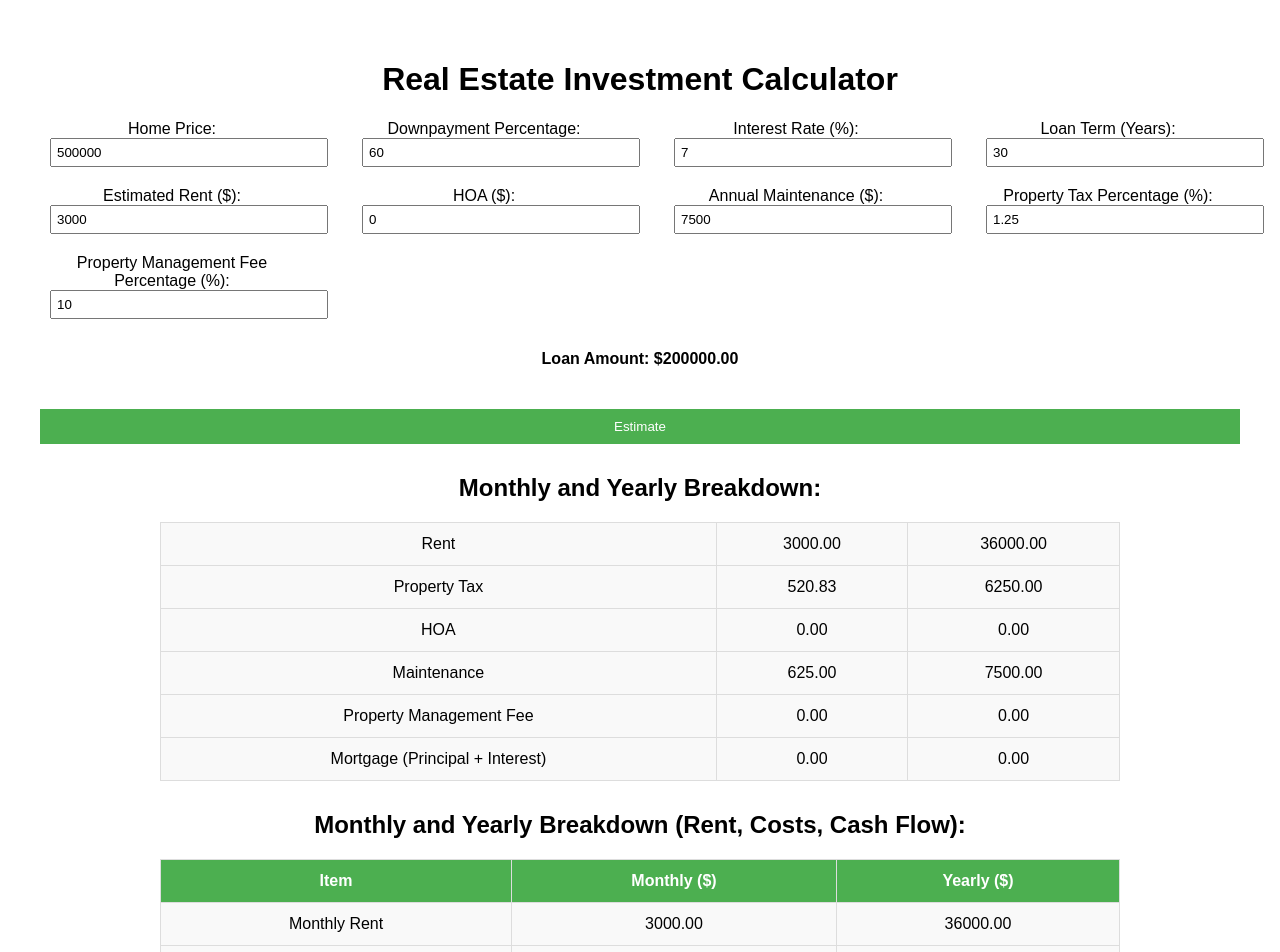
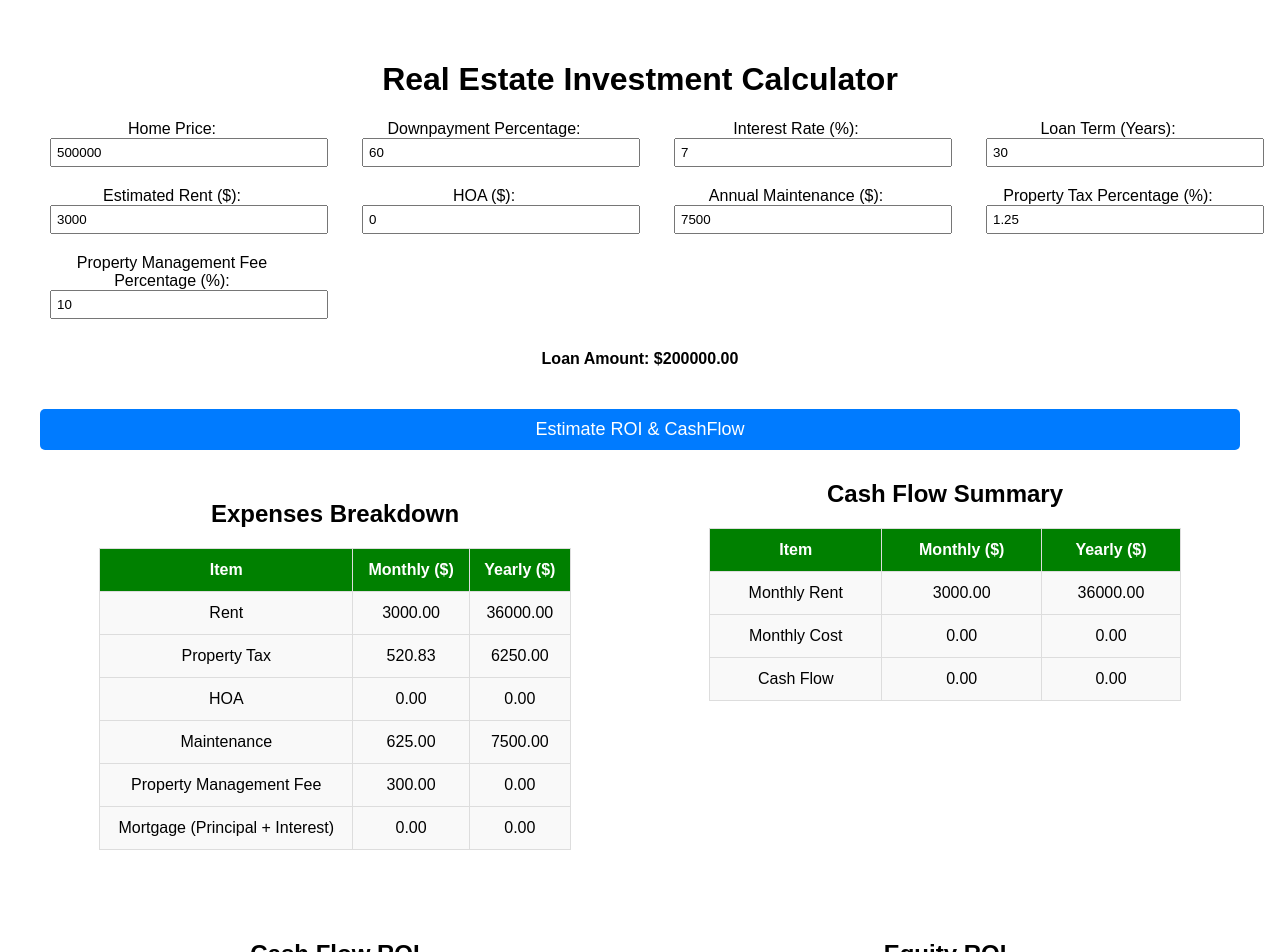
Before and after one commit to seshasaisrivatsav/real-estate-investment-calculator, a React (Create React App) app: page / in a window 1280 px wide. Shown: the top 952 px of the page. Built offline with nearby package versions, Linux system fonts and the light colour scheme.

Commit message:
latest code

```diff
--- a/src/components/calculator.css
+++ b/src/components/calculator.css
@@ -67,7 +67,7 @@ button {
 }
 
 .output-table th {
-  background-color: #4CAF50;
+  background-color: green;
   color: white;
 }
 
@@ -87,3 +87,35 @@ button {
 .summary-container ul li {
   margin: 5px 0;
 }
+
+.tables-container {
+  display: flex;
+  flex-direction: column;
+  gap: 20px; /* Space between rows */
+}
+
+.table-row {
+  display: flex;
+  justify-content: space-between;
+  gap: 20px; /* Space between tables */
+}
+
+.table-row > * {
+  flex: 1; /* Ensures each table takes equal width */
+  min-width: 45%;
+}
+
+.estimate-button {
+  background-color: #007bff; /* Blue background */
+  color: white;              /* White text */
+  font-size: 18px;           /* Larger text */
+  padding: 10px 20px;        /* Padding around the text */
+  border: none;              /* Remove border */
+  border-radius: 5px;        /* Rounded corners */
+  cursor: pointer;          /* Pointer cursor on hover */
+  transition: background-color 0.3s ease; /* Smooth transition */
+}
+
+.estimate-button:hover {
+  background-color: #0056b3; /* Darker blue on hover */
+}
--- a/src/components/calculator.jsx
+++ b/src/components/calculator.jsx
@@ -1,9 +1,10 @@
-import React, { useState, useEffect } from 'react';
-import { useTable } from 'react-table';
-import { calculateEverything } from '../utils/calculations';
-import CashFlowROITable from './cashFlowROITable';
-import EquityROITable from './equityROITable';
-import './calculator.css';
+import React, { useState, useEffect } from "react";
+import { calculateEverything } from "../utils/calculations";
+import ExpensesBreakdownTable from "./expensesBreakdownTable";
+import CashFlowSummaryTable from "./cashFlowSummaryTable";
+import CashFlowROITable from "./cashFlowROITable";
+import EquityROITable from "./equityROITable";
+import "./calculator.css";
 
 function Calculator() {
   // Inputs
@@ -15,12 +16,14 @@ function Calculator() {
   const [estimatedRent, setEstimatedRent] = useState(3000);
   const [hoa, setHoa] = useState(0);
   const [propertyTaxPercentage, setPropertyTaxPercentage] = useState(1.25);
-  const [propertyManagementFeePercentage, setPropertyManagementFeePercentage] = useState(10);
+  const [propertyManagementFeePercentage, setPropertyManagementFeePercentage] =
+    useState(10);
 
   // Calculations
   const [amortizationData, setAmortizationData] = useState([]);
   const [propertyManagementFee, setPropertyManagementFee] = useState(0);
-  const [propertyManagementFeeYearly, setPropertyManagementFeeYearly] = useState(0);
+  const [propertyManagementFeeYearly, setPropertyManagementFeeYearly] =
+    useState(0);
   const [loanAmount, setLoanAmount] = useState(0);
 
   const [monthlyCashFlow, setMonthlyCashFlow] = useState(0);
@@ -33,10 +36,14 @@ function Calculator() {
     const downpayment = homePrice * (downpaymentPercentage / 100);
     const loanAmount = homePrice - downpayment;
     setLoanAmount(loanAmount);
+
+    const monthlyPropertyManagementFee =
+      estimatedRent * (propertyManagementFeePercentage / 100);
+
+    setPropertyManagementFee(monthlyPropertyManagementFee);
   }, [homePrice, downpaymentPercentage]);
 
   const calculateData = () => {
-
     const everyDetail = calculateEverything({
       homePrice,
       downpaymentPercentage,
@@ -46,11 +53,10 @@ function Calculator() {
       hoa,
       annualMaintenance,
       propertyTaxPercentage,
-      propertyManagementFeePercentage
+      propertyManagementFeePercentage,
     });
 
-
-    console.log( everyDetail);
+    console.log(everyDetail);
     setAmortizationData(everyDetail.amortization);
     // Set ROI and Cashflow ROI
 
@@ -63,14 +69,14 @@ function Calculator() {
     const propertyTaxAmount = homePrice * (propertyTaxPercentage / 100);
     const monthlyPropertyTax = propertyTaxAmount / 12;
 
-    const monthlyPropertyManagementFee = (estimatedRent * (propertyManagementFeePercentage / 100));
+    const monthlyPropertyManagementFee =
+      estimatedRent * (propertyManagementFeePercentage / 100);
     const yearlyPropertyManagementFee = monthlyPropertyManagementFee * 12;
 
     const monthlyPropertyMaintenance = annualMaintenance / 12;
 
     setPropertyManagementFee(monthlyPropertyManagementFee);
     setPropertyManagementFeeYearly(yearlyPropertyManagementFee);
-
 
     const monthlyCosts =
       monthlyMortgagePayment +
@@ -84,92 +90,83 @@ function Calculator() {
     setMonthlyCashFlow(cashFlow);
   };
 
-  const data = React.useMemo(
+  const costsData = React.useMemo(
     () => [
       {
-        item: 'Rent',
+        item: "Rent",
         monthly: estimatedRent.toFixed(2),
         yearly: (estimatedRent * 12).toFixed(2),
       },
       {
-        item: 'Property Tax',
-        monthly: (homePrice * (propertyTaxPercentage / 100) / 12).toFixed(2),
+        item: "Property Tax",
+        monthly: ((homePrice * (propertyTaxPercentage / 100)) / 12).toFixed(2),
         yearly: (homePrice * (propertyTaxPercentage / 100)).toFixed(2),
       },
       {
-        item: 'HOA',
+        item: "HOA",
         monthly: hoa.toFixed(2),
         yearly: (hoa * 12).toFixed(2),
       },
       {
-        item: 'Maintenance',
+        item: "Maintenance",
         monthly: (annualMaintenance / 12).toFixed(2),
         yearly: annualMaintenance.toFixed(2),
       },
       {
-        item: 'Property Management Fee',
+        item: "Property Management Fee",
         monthly: propertyManagementFee.toFixed(2),
         yearly: propertyManagementFeeYearly.toFixed(2),
       },
       {
-        item: 'Mortgage (Principal + Interest)',
-        monthly: amortizationData.length > 0 ? amortizationData[0]?.monthlyPayment.toFixed(2) : '0.00',
-        yearly: amortizationData.length > 0 ? (amortizationData[0]?.monthlyPayment * 12).toFixed(2) : '0.00',
+        item: "Mortgage (Principal + Interest)",
+        monthly:
+          amortizationData.length > 0
+            ? amortizationData[0]?.monthlyPayment.toFixed(2)
+            : "0.00",
+        yearly:
+          amortizationData.length > 0
+            ? (amortizationData[0]?.monthlyPayment * 12).toFixed(2)
+            : "0.00",
       },
     ],
-    [estimatedRent, homePrice, propertyTaxPercentage, hoa, annualMaintenance, amortizationData, propertyManagementFee, propertyManagementFeeYearly]
+    [
+      estimatedRent,
+      homePrice,
+      propertyTaxPercentage,
+      hoa,
+      annualMaintenance,
+      amortizationData,
+      propertyManagementFee,
+      propertyManagementFeeYearly,
+    ]
   );
 
-  const breakdownData = React.useMemo(() => [
+  const breakdownData = React.useMemo(
+    () => [
       {
-      item: 'Monthly Rent',
+        item: "Monthly Rent",
         monthly: estimatedRent.toFixed(2),
         yearly: (estimatedRent * 12).toFixed(2),
       },
       {
-      item: 'Monthly Cost',
-      monthly: (monthlyCosts).toFixed(2),
-      yearly: (monthlyCosts*12).toFixed(2),
+        item: "Monthly Cost",
+        monthly: monthlyCosts.toFixed(2),
+        yearly: (monthlyCosts * 12).toFixed(2),
       },
       {
-      item: 'Cash Flow',
-      monthly: (monthlyCashFlow).toFixed(2),
-      yearly: (monthlyCashFlow*12).toFixed(2),
-    },
-  ], [estimatedRent, monthlyCosts, monthlyCashFlow]);
-
-  const columns = React.useMemo(
-    () => [
-      {
-        Header: 'Item',
-        accessor: 'item',
-      },
-      {
-        Header: 'Monthly ($)',
-        accessor: 'monthly',
-      },
-      {
-        Header: 'Yearly ($)',
-        accessor: 'yearly',
+        item: "Cash Flow",
+        monthly: monthlyCashFlow.toFixed(2),
+        yearly: (monthlyCashFlow * 12).toFixed(2),
       },
     ],
-    []
+    [estimatedRent, monthlyCosts, monthlyCashFlow]
   );
-
-  const { getTableProps, getTableBodyProps, headerGroups, rows, prepareRow } = useTable({
-    columns,
-    data,
-  });
-
-  const breakdownTableProps = useTable({
-    columns,
-    data: breakdownData,
-  });
 
   return (
     <div className="calculator-container">
       <h1>Real Estate Investment Calculator</h1>
 
+      <div className="input-fields">
         {/* Input Section */}
         <div className="input-container-row">
           <div className="input-container">
@@ -247,7 +244,14 @@ function Calculator() {
             <input
               type="number"
               value={propertyManagementFeePercentage}
-            onChange={(e) => setPropertyManagementFeePercentage(Number(e.target.value))}
+              onChange={(e) => {
+                const newPercentage = Number(e.target.value);
+                setPropertyManagementFeePercentage(newPercentage);
+
+                // Calculate and update Property Management Fee
+                const newFee = estimatedRent * (newPercentage / 100);
+                setPropertyManagementFee(newFee);
+              }}
             />
           </div>
         </div>
@@ -255,77 +259,24 @@ function Calculator() {
         <div className="loan-amount-display">
           <h4>Loan Amount: ${loanAmount.toFixed(2)}</h4>
         </div>
+      </div>
 
-      <button onClick={calculateData}>Estimate</button>
+      <button className="estimate-button" onClick={calculateData}>
+        Estimate ROI & CashFlow
+      </button>
 
       {/* Monthly and Yearly Breakdown Table */}
-      <div className="output-container">
-        <h2>Monthly and Yearly Breakdown:</h2>
-        <table {...getTableProps()} className="output-table">
-          <thead key={1}>
-            {headerGroups.map((headerGroup, index) => {
-              <tr key={`header-group-${index}`} {...headerGroup.getHeaderGroupProps()}>
-                {headerGroup.headers.map(column => {
-                  const { key, ...columnProps } = column.getHeaderProps();
-                  return (
-                    <th key={key} {...columnProps}>
-                      {column.render('Header')}
-                    </th>
-                  );
-                })}
-              </tr>
-          })}
-          </thead>
-          <tbody {...getTableBodyProps()}>
-            {rows.map(row => {
-              prepareRow(row);
-              return (
-                <tr key={row} {...row.getRowProps()}>
-                  {row.cells.map(cell => {
-                    return <td {...cell.getCellProps()}>{cell.render('Cell')}</td>;
-                  })}
-                </tr>
-              );
-            })}
-          </tbody>
-        </table>
+
+      <div className="tables-container">
+        <div className="table-row">
+          <ExpensesBreakdownTable data={costsData} />
+          <CashFlowSummaryTable breakdownData={breakdownData} />
         </div>
-
-      {/* Breakdown Table (Rent, Costs, Cash Flow) */}
-      <div className="output-container">
-        <h2>Monthly and Yearly Breakdown (Rent, Costs, Cash Flow):</h2>
-        <table {...breakdownTableProps.getTableProps()} className="output-table">
-          <thead>
-            {breakdownTableProps.headerGroups.map(headerGroup => (
-              <tr {...headerGroup.getHeaderGroupProps()}>
-                {headerGroup.headers.map(column => {
-                  const { key, ...columnProps } = column.getHeaderProps();
-                  return (
-                    <th key={key} {...columnProps}>
-                      {column.render('Header')}
-                    </th>
-                  );
-                })}
-              </tr>
-            ))}
-          </thead>
-          <tbody {...breakdownTableProps.getTableBodyProps()}>
-            {breakdownTableProps.rows.map(row => {
-              breakdownTableProps.prepareRow(row);
-              return (
-                <tr key={row} {...row.getRowProps()}>
-                  {row.cells.map(cell => {
-                    return <td {...cell.getCellProps()}>{cell.render('Cell')}</td>;
-                  })}
-                </tr>
-              );
-            })}
-          </tbody>
-        </table>
-      </div>
-
+        <div className="table-row">
           <CashFlowROITable cashFlowROI={cashFlowROI} />
           <EquityROITable equityROI={equityROI} />
+        </div>
+      </div>
     </div>
   );
 }
--- a/src/components/cashFlowROITable.jsx
+++ b/src/components/cashFlowROITable.jsx
@@ -5,7 +5,7 @@ function CashFlowROITable({ cashFlowROI }) {
 
   return (
     <div className="output-container">
-      <h2>Cash Flow ROI:</h2>
+      <h2>Cash Flow ROI</h2>
       <table className="output-table">
         <thead>
           <tr>
--- /dev/null
+++ b/src/components/cashFlowSummaryTable.jsx
@@ -0,0 +1,70 @@
+import React from "react";
+import { useTable } from "react-table";
+
+function CashFlowSummaryTable({ breakdownData }) {
+  const columns = React.useMemo(
+    () => [
+      {
+        Header: "Item",
+        accessor: "item",
+      },
+      {
+        Header: "Monthly ($)",
+        accessor: "monthly",
+      },
+      {
+        Header: "Yearly ($)",
+        accessor: "yearly",
+      },
+    ],
+    []
+  );
+
+  const breakdownTableProps = useTable({
+    columns,
+    data: breakdownData,
+  });
+
+  return (
+    <div>
+      <div className="output-container">
+        <h2>Cash Flow Summary</h2>
+        <table
+          {...breakdownTableProps.getTableProps()}
+          className="output-table"
+        >
+          <thead>
+            {breakdownTableProps.headerGroups.map((headerGroup) => (
+              <tr {...headerGroup.getHeaderGroupProps()}>
+                {headerGroup.headers.map((column) => {
+                  const { key, ...columnProps } = column.getHeaderProps();
+                  return (
+                    <th key={key} {...columnProps}>
+                      {column.render("Header")}
+                    </th>
+                  );
+                })}
+              </tr>
+            ))}
+          </thead>
+          <tbody {...breakdownTableProps.getTableBodyProps()}>
+            {breakdownTableProps.rows.map((row) => {
+              breakdownTableProps.prepareRow(row);
+              return (
+                <tr key={row} {...row.getRowProps()}>
+                  {row.cells.map((cell) => {
+                    return (
+                      <td {...cell.getCellProps()}>{cell.render("Cell")}</td>
+                    );
+                  })}
+                </tr>
+              );
+            })}
+          </tbody>
+        </table>
+      </div>
+    </div>
+  );
+}
+
+export default CashFlowSummaryTable;
--- /dev/null
+++ b/src/components/expensesBreakdownTable.jsx
@@ -0,0 +1,66 @@
+import React from "react";
+import { useTable } from 'react-table';
+
+function ExpensesBreakdownTable({ data }) {
+
+    const columns = React.useMemo(
+        () => [
+          {
+            Header: 'Item',
+            accessor: 'item',
+          },
+          {
+            Header: 'Monthly ($)',
+            accessor: 'monthly',
+          },
+          {
+            Header: 'Yearly ($)',
+            accessor: 'yearly',
+          },
+        ],
+        []
+      );
+
+    const { getTableProps, getTableBodyProps, headerGroups, rows, prepareRow } = useTable({
+        columns,
+        data,
+      });
+
+    return (
+        <div className="output-container">
+        <h2>Expenses Breakdown</h2>
+        <table {...getTableProps()} className="output-table">
+        <thead>
+            {headerGroups.map(headerGroup => (
+              <tr {...headerGroup.getHeaderGroupProps()}>
+                {headerGroup.headers.map(column => {
+                  const { key, ...columnProps } = column.getHeaderProps();
+                  return (
+                    <th key={key} {...columnProps}>
+                      {column.render('Header')}
+                    </th>
+                  );
+                })}
+              </tr>
+            ))}
+          </thead>
+          <tbody {...getTableBodyProps()}>
+            {rows.map(row => {
+              prepareRow(row);
+              return (
+                <tr key={row} {...row.getRowProps()}>
+                  {row.cells.map(cell => {
+                    return <td {...cell.getCellProps()}>{cell.render('Cell')}</td>;
+                  })}
+                </tr>
+              );
+            })}
+          </tbody>
+        </table>
+
+
+      </div>
+    );
+}
+
+export default ExpensesBreakdownTable;
```
Also changed, not shown: src/utils/calculations.js (+13 -10 lines). Lines whose indentation alone changed are shown as unchanged.
